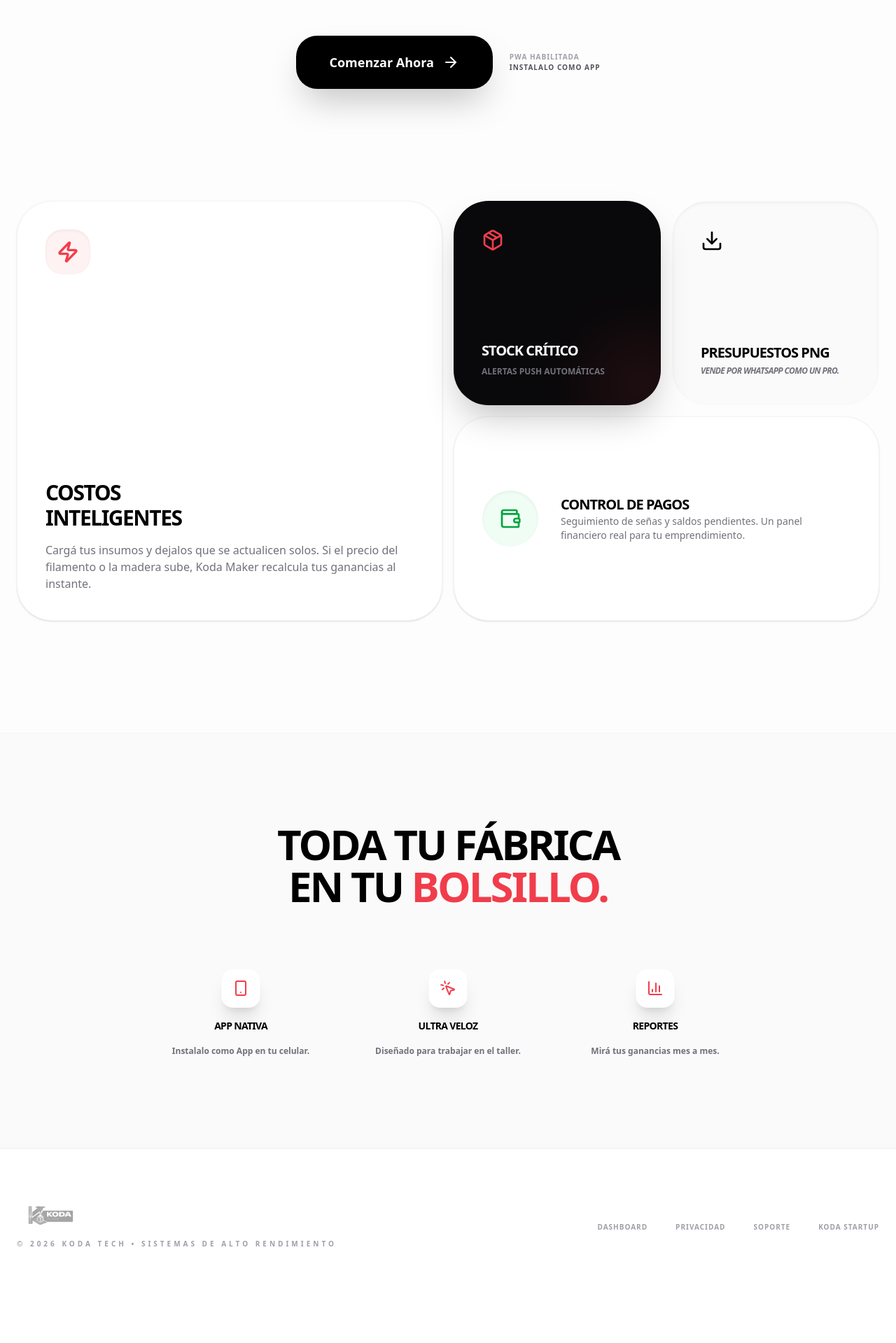
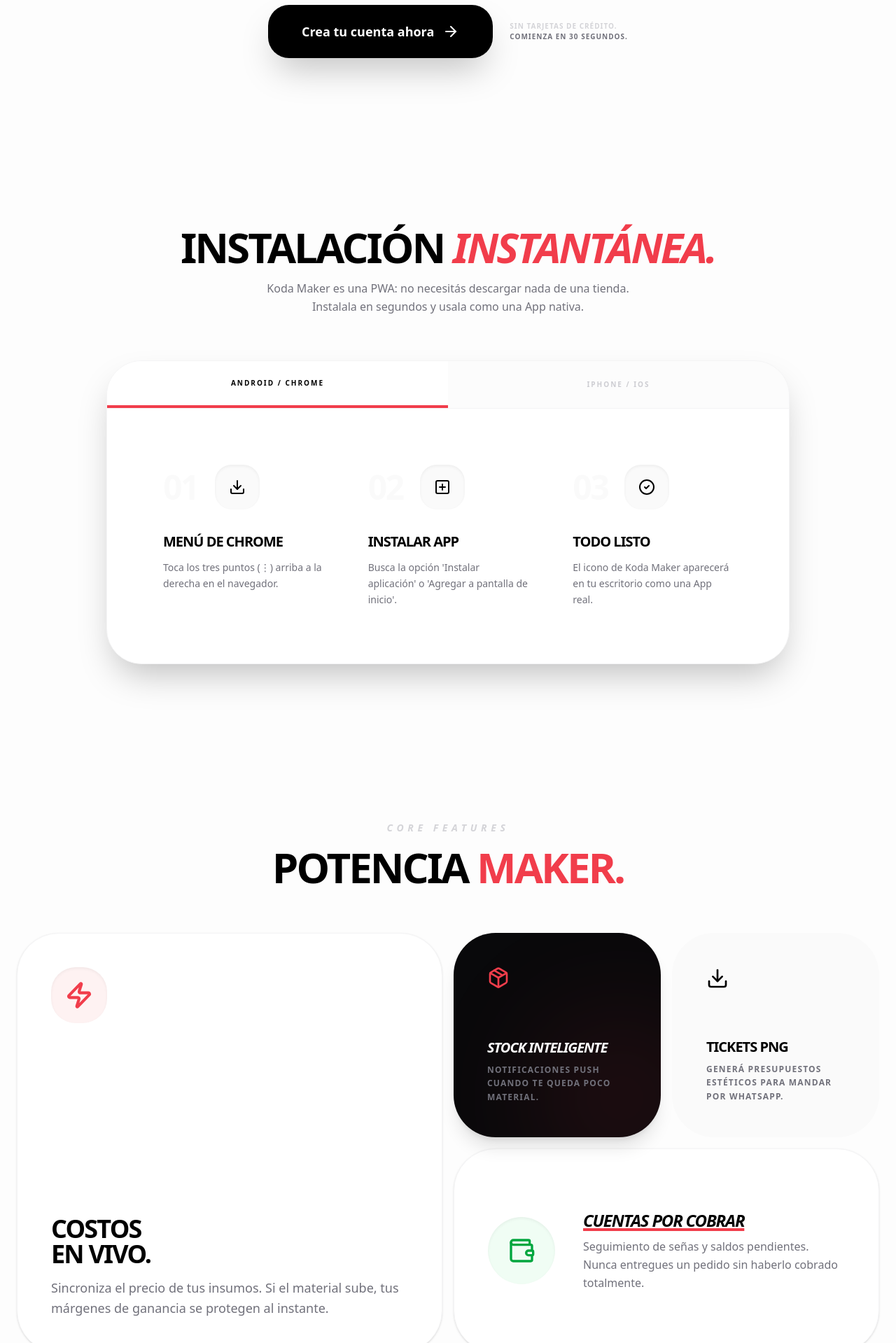
Before and after one commit to koda-tec/koda-maker, a Next.js app: page / in a window 1280 px wide. Shown: the part 700-2619 px from the top of the page at 70% size. Before the commit the page ends 2565 px from the top, so only its background shows below. Built offline with nearby package versions, Linux system fonts and the light colour scheme.

Commit message:
Add instucciones PWA en Home Page

```diff
--- a/src/app/page.tsx
+++ b/src/app/page.tsx
@@ -1,30 +1,37 @@
+"use client"
+import { useState } from "react";
 import Link from "next/link";
 import {
   Zap,
   BarChart3,
   Package,
-  Box,
   ShieldCheck,
   ChevronRight,
   Download,
   MousePointerClick,
   Smartphone,
   Wallet,
+  ArrowRight,
+  Share,
+  PlusSquare,
   CheckCircle2,
-  ArrowRight
+  Box
 } from "lucide-react";
 
 export default function Home() {
+  const [tab, setTab] = useState<'android' | 'ios'>('android');
+
   return (
     <div className="flex flex-col min-h-screen bg-[#FDFDFD] text-black font-sans selection:bg-accent selection:text-white">
 
-      {/* NAVBAR FIJO */}
+      {/* NAVBAR PROFESIONAL */}
       <nav className="fixed top-0 w-full z-50 bg-white/80 backdrop-blur-md border-b border-gray-100">
         <div className="max-w-7xl mx-auto px-6 h-20 flex justify-between items-center">
+          {/* Logo Full de Koda Maker */}
           <img src="/logo-full.png" alt="Koda Maker" className="h-10 md:h-12 object-contain" />
 
           <div className="flex items-center gap-6">
-            <Link href="/login?mode=login" className="hidden md:block text-xs font-black uppercase tracking-widest text-zinc-500 hover:text-black transition-colors">
+            <Link href="/login?mode=login" className="hidden md:block text-[10px] font-black uppercase tracking-[0.2em] text-zinc-400 hover:text-black transition-colors">
               Iniciar Sesión
             </Link>
             <Link
@@ -37,117 +44,179 @@ export default function Home() {
         </div>
       </nav>
 
-      {/* HERO SECTION */}
-      <main className="flex-1 pt-32 md:pt-48">
-        <div className="max-w-7xl mx-auto px-6 text-center space-y-10">
+      {/* CONTENIDO PRINCIPAL */}
+      <main className="flex-1">
 
-          <div className="inline-flex items-center gap-2 bg-zinc-100 px-4 py-2 rounded-full mb-4">
+        {/* SECCIÓN HERO */}
+        <section className="pt-32 md:pt-56 pb-20 px-6 text-center space-y-10">
+          <div className="inline-flex items-center gap-2 bg-zinc-100 px-4 py-2 rounded-full mb-4 animate-in fade-in slide-in-from-top duration-1000">
             <ShieldCheck className="w-4 h-4 text-accent" />
-            <span className="text-[10px] font-black uppercase tracking-widest text-zinc-500">Sistema de Gestión para Fabricantes</span>
+            <span className="text-[10px] font-black uppercase tracking-widest text-zinc-500">Professional Maker Suite — v1.0</span>
           </div>
 
           <h1 className="text-6xl md:text-9xl font-black tracking-tighter leading-[0.85] uppercase max-w-5xl mx-auto text-black">
-            Llevá tu taller <br />
-            <span className="text-accent italic">al próximo nivel.</span>
+            Gestionar es <br />
+            <span className="text-accent italic">crear valor.</span>
           </h1>
 
           <p className="text-lg md:text-xl text-zinc-500 max-w-2xl mx-auto font-medium leading-relaxed">
-            La plataforma integral para emprendedores de 3D y Láser.
+            La infraestructura digital definitiva para emprendedores de 3D y Láser.
             Controlá tus costos, automatizá tu stock y profesionalizá tus presupuestos.
           </p>
 
           <div className="flex flex-col sm:flex-row justify-center items-center gap-6 pt-10">
             <Link
               href="/login?mode=register"
-              className="group px-12 py-6 bg-black text-white rounded-[30px] font-black text-lg shadow-2xl hover:bg-accent transition-all flex items-center gap-3"
+              className="group px-12 py-6 bg-black text-white rounded-[30px] font-black text-lg shadow-2xl hover:bg-accent transition-all flex items-center gap-3 active:scale-95"
             >
-              Comenzar Ahora
+              Crea tu cuenta ahora
               <ArrowRight className="group-hover:translate-x-1 transition-transform" />
             </Link>
-            <div className="text-left">
-                <p className="text-[10px] font-black uppercase tracking-widest text-zinc-400">PWA Habilitada</p>
-                <p className="text-[10px] font-black uppercase tracking-widest text-zinc-600">Instalalo como App</p>
+            <div className="text-left hidden md:block">
+                <p className="text-[10px] font-black uppercase tracking-widest text-zinc-300">Sin tarjetas de crédito.</p>
+                <p className="text-[10px] font-black uppercase tracking-widest text-zinc-500">Comienza en 30 segundos.</p>
             </div>
           </div>
-        </div>
+        </section>
 
-        {/* BENTO GRID DE FUNCIONALIDADES */}
-        <section className="max-w-7xl mx-auto px-6 pt-40">
-            <div className="grid grid-cols-1 md:grid-cols-4 md:grid-rows-2 gap-4 h-auto md:h-150">
+        {/* GUÍA DE INSTALACIÓN PWA */}
+        <section className="max-w-5xl mx-auto px-6 pt-40 space-y-16">
+            <div className="text-center space-y-4">
+                <h2 className="text-4xl md:text-6xl font-black tracking-tighter uppercase leading-none">Instalación <span className="text-accent italic">instantánea.</span></h2>
+                <p className="text-zinc-500 font-medium max-w-xl mx-auto text-sm md:text-base leading-relaxed">
+                    Koda Maker es una PWA: no necesitás descargar nada de una tienda. Instalala en segundos y usala como una App nativa.
+                </p>
+            </div>
 
-                {/* Card Grande: Costos */}
-                <div className="md:col-span-2 md:row-span-2 bg-white border border-zinc-100 p-10 rounded-[50px] shadow-sm flex flex-col justify-between group hover:shadow-xl transition-all">
-                    <div className="w-16 h-16 bg-red-50 rounded-3xl flex items-center justify-center text-accent mb-8 shadow-inner">
-                        <Zap size={32} strokeWidth={2.5} />
-                    </div>
-                    <div>
-                        <h3 className="text-3xl font-black uppercase tracking-tighter mb-4">Costos <br/> Inteligentes</h3>
-                        <p className="text-zinc-500 font-medium">Cargá tus insumos y dejalos que se actualicen solos. Si el precio del filamento o la madera sube, Koda Maker recalcula tus ganancias al instante.</p>
-                    </div>
+            <div className="bg-white border border-zinc-100 rounded-[50px] shadow-2xl overflow-hidden">
+                {/* Selector de Pestañas */}
+                <div className="flex border-b border-zinc-100 bg-zinc-50/50">
+                    <button
+                        onClick={() => setTab('android')}
+                        className={`flex-1 py-6 font-black uppercase text-[10px] tracking-[0.2em] transition-all ${tab === 'android' ? 'bg-white text-black border-b-4 border-accent' : 'text-zinc-400 opacity-50'}`}
+                    >
+                        Android / Chrome
+                    </button>
+                    <button
+                        onClick={() => setTab('ios')}
+                        className={`flex-1 py-6 font-black uppercase text-[10px] tracking-[0.2em] transition-all ${tab === 'ios' ? 'bg-white text-black border-b-4 border-accent' : 'text-zinc-400 opacity-50'}`}
+                    >
+                        iPhone / iOS
+                    </button>
                 </div>
 
-                {/* Card: Stock */}
-                <div className="bg-zinc-950 p-10 rounded-[50px] text-white flex flex-col justify-between relative overflow-hidden group shadow-2xl">
-                    <Package className="text-accent relative z-10" size={32} />
-                    <div className="relative z-10">
-                        <h3 className="text-xl font-black uppercase tracking-tighter">Stock Crítico</h3>
-                        <p className="text-zinc-500 text-xs mt-2 uppercase font-bold">Alertas Push automáticas</p>
-                    </div>
-                    <div className="absolute -right-5 -bottom-5 w-24 h-24 bg-accent rounded-full blur-[60px] opacity-30" />
-                </div>
-
-                {/* Card: WhatsApp */}
-                <div className="bg-zinc-50 p-10 rounded-[50px] flex flex-col justify-between group hover:bg-white border border-transparent hover:border-zinc-100 transition-all shadow-inner">
-                    <Download className="text-black" size={32} />
-                    <div>
-                        <h3 className="text-xl font-black uppercase tracking-tighter leading-none mb-2">Presupuestos PNG</h3>
-                        <p className="text-zinc-500 text-xs font-bold uppercase tracking-tighter italic">Vende por WhatsApp como un Pro.</p>
-                    </div>
-                </div>
-
-                {/* Card: Finanzas */}
-                <div className="md:col-span-2 bg-white border border-zinc-100 p-10 rounded-[50px] flex flex-col md:flex-row items-center gap-8 shadow-sm group hover:border-accent transition-all">
-                    <div className="w-20 h-20 bg-green-50 rounded-full flex items-center justify-center text-green-600 shrink-0 shadow-inner">
-                        <Wallet size={32} />
-                    </div>
-                    <div>
-                        <h3 className="text-xl font-black uppercase tracking-tighter">Control de Pagos</h3>
-                        <p className="text-zinc-500 text-sm font-medium">Seguimiento de señas y saldos pendientes. Un panel financiero real para tu emprendimiento.</p>
+                {/* Pasos dinámicos */}
+                <div className="p-10 md:p-20">
+                    <div className="grid grid-cols-1 md:grid-cols-3 gap-16">
+                        {tab === 'android' ? (
+                            <>
+                                <InstallStep num="01" icon={<Download />} title="Menú de Chrome" desc="Toca los tres puntos (⋮) arriba a la derecha en el navegador." />
+                                <InstallStep num="02" icon={<PlusSquare />} title="Instalar App" desc="Busca la opción 'Instalar aplicación' o 'Agregar a pantalla de inicio'." />
+                                <InstallStep num="03" icon={<CheckCircle2 />} title="Todo listo" desc="El icono de Koda Maker aparecerá en tu escritorio como una App real." />
+                            </>
+                        ) : (
+                            <>
+                                <InstallStep num="01" icon={<Share />} title="Compartir" desc="En Safari, toca el icono de compartir (el cuadrado con la flecha) abajo." />
+                                <InstallStep num="02" icon={<PlusSquare />} title="Pantalla de Inicio" desc="Deslizá hacia abajo y seleccioná 'Agregar a la pantalla de inicio'." />
+                                <InstallStep num="03" icon={<CheckCircle2 />} title="Confirmar" desc="Toca 'Agregar' arriba a la derecha y disfruta de la experiencia nativa." />
+                            </>
+                        )}
                     </div>
                 </div>
             </div>
         </section>
 
-        {/* SECCIÓN MÓVIL / PWA */}
-        <section className="bg-zinc-50 mt-40 py-32 border-y border-zinc-100">
-            <div className="max-w-4xl mx-auto px-6 text-center space-y-12">
-                <h2 className="text-4xl md:text-6xl font-black tracking-tighter uppercase leading-none">
-                    Toda tu fábrica <br /> en tu <span className="text-accent">bolsillo.</span>
-                </h2>
-                <div className="grid grid-cols-1 md:grid-cols-3 gap-10 pt-10 text-center">
-                    <FeatureItem icon={<Smartphone />} title="App Nativa" desc="Instalalo como App en tu celular." />
-                    <FeatureItem icon={<MousePointerClick />} title="Ultra Veloz" desc="Diseñado para trabajar en el taller." />
-                    <FeatureItem icon={<BarChart3 />} title="Reportes" desc="Mirá tus ganancias mes a mes." />
+        {/* BENTO GRID DE FUNCIONALIDADES */}
+        <section className="max-w-7xl mx-auto px-6 pt-56 space-y-16">
+            <div className="text-center">
+                <h3 className="font-black uppercase text-sm tracking-[0.4em] text-zinc-300 italic mb-4">Core Features</h3>
+                <h2 className="text-4xl md:text-6xl font-black uppercase tracking-tighter">Potencia <span className="text-accent">Maker.</span></h2>
+            </div>
+
+            <div className="grid grid-cols-1 md:grid-cols-4 md:grid-rows-2 gap-4 h-auto md:h-150">
+                {/* Costos */}
+                <div className="md:col-span-2 md:row-span-2 bg-white border border-zinc-100 p-12 rounded-[60px] shadow-sm flex flex-col justify-between group hover:shadow-2xl transition-all">
+                    <div className="w-20 h-20 bg-red-50 rounded-[35px] flex items-center justify-center text-accent mb-10 shadow-inner">
+                        <Zap size={40} strokeWidth={2.5} />
+                    </div>
+                    <div>
+                        <h3 className="text-4xl font-black uppercase tracking-tighter mb-4 leading-none">Costos <br/> en vivo.</h3>
+                        <p className="text-zinc-500 font-medium text-lg leading-relaxed">Sincroniza el precio de tus insumos. Si el material sube, tus márgenes de ganancia se protegen al instante.</p>
+                    </div>
+                </div>
+
+                {/* Stock */}
+                <div className="bg-zinc-950 p-12 rounded-[60px] text-white flex flex-col justify-between relative overflow-hidden group shadow-xl">
+                    <Package className="text-accent relative z-10" size={32} />
+                    <div className="relative z-10">
+                        <h3 className="text-xl font-black uppercase tracking-tighter italic">Stock Inteligente</h3>
+                        <p className="text-zinc-500 text-xs mt-2 font-bold uppercase tracking-widest leading-relaxed">Notificaciones push cuando te queda poco material.</p>
+                    </div>
+                    <div className="absolute -right-10 -bottom-10 w-48 h-48 bg-accent rounded-full blur-[100px] opacity-20" />
+                </div>
+
+                {/* Tickets */}
+                <div className="bg-zinc-50 p-12 rounded-[60px] flex flex-col justify-between group hover:bg-white border border-transparent hover:border-zinc-100 transition-all">
+                    <Download className="text-black" size={32} />
+                    <div>
+                        <h3 className="text-xl font-black uppercase tracking-tighter">Tickets PNG</h3>
+                        <p className="text-zinc-500 text-xs mt-2 font-bold uppercase tracking-widest leading-relaxed">Generá presupuestos estéticos para mandar por WhatsApp.</p>
+                    </div>
+                </div>
+
+                {/* Pagos */}
+                <div className="md:col-span-2 bg-white border border-zinc-100 p-12 rounded-[60px] flex flex-col md:flex-row items-center gap-10 shadow-sm">
+                    <div className="w-24 h-24 bg-green-50 rounded-full flex items-center justify-center text-green-600 shrink-0 shadow-inner">
+                        <Wallet size={40} />
+                    </div>
+                    <div>
+                        <h3 className="text-2xl font-black uppercase tracking-tighter mb-2 italic underline decoration-accent decoration-4">Cuentas por Cobrar</h3>
+                        <p className="text-zinc-500 font-medium leading-relaxed">Seguimiento de señas y saldos pendientes. Nunca entregues un pedido sin haberlo cobrado totalmente.</p>
+                    </div>
                 </div>
             </div>
         </section>
+
+        {/* SECCIÓN MÓVIL SPEED */}
+        <section className="bg-zinc-950 mt-56 py-40 relative overflow-hidden">
+            <div className="max-w-4xl mx-auto px-6 text-center space-y-12 relative z-10">
+                <h2 className="text-5xl md:text-8xl font-black tracking-tighter uppercase leading-[0.85] text-white">
+                    Toda tu fábrica <br /> en tu <span className="text-accent italic">bolsillo.</span>
+                </h2>
+                <div className="grid grid-cols-1 md:grid-cols-3 gap-12 pt-16">
+                    <div className="space-y-4">
+                        <Smartphone className="text-accent mx-auto" size={40} />
+                        <h4 className="text-white font-black uppercase tracking-tighter">PWA Nativa</h4>
+                    </div>
+                    <div className="space-y-4">
+                        <MousePointerClick className="text-accent mx-auto" size={40} />
+                        <h4 className="text-white font-black uppercase tracking-tighter">Ultra Veloz</h4>
+                    </div>
+                    <div className="space-y-4">
+                        <BarChart3 className="text-accent mx-auto" size={40} />
+                        <h4 className="text-white font-black uppercase tracking-tighter">Analíticas</h4>
+                    </div>
+                </div>
+            </div>
+            <div className="absolute top-0 left-1/2 -translate-x-1/2 w-full h-full bg-accent/5 blur-[120px] rounded-full" />
+        </section>
       </main>
 
-      {/* FOOTER - PROTEGIDO CONTRA HYDRATION ERRORS */}
-      <footer className="py-20 bg-white border-t border-zinc-100">
-        <div className="max-w-7xl mx-auto px-6 flex flex-col md:flex-row justify-between items-center gap-12 text-center md:text-left">
+      {/* FOOTER PROFESIONAL */}
+      <footer className="py-24 bg-white border-t border-zinc-100">
+        <div className="max-w-7xl mx-auto px-6 flex flex-col md:flex-row justify-between items-center gap-16 text-center md:text-left">
           <div className="space-y-4">
-            <img src="/logo-full.png" alt="Koda Maker" className="h-8 mx-auto md:mx-0 opacity-40 grayscale hover:grayscale-0 transition-all" />
-            <p className="text-[10px] font-black text-zinc-400 uppercase tracking-[0.4em]" suppressHydrationWarning>
+            <img src="/logo-full.png" alt="Koda Maker" className="h-10 mx-auto md:mx-0 opacity-40 grayscale hover:grayscale-0 transition-all duration-500" />
+            <p className="text-[10px] font-black text-zinc-400 uppercase tracking-[0.5em] italic" suppressHydrationWarning>
               © {new Date().getFullYear()} KODA TECH • SISTEMAS DE ALTO RENDIMIENTO
             </p>
           </div>
 
-          <div className="flex flex-wrap justify-center gap-10">
+          <div className="flex flex-wrap justify-center gap-12">
             <FooterLink label="Dashboard" href="/dashboard" />
             <FooterLink label="Privacidad" href="/privacidad" />
             <FooterLink label="Soporte" href="/soporte" />
-            <FooterLink label="Koda Startup" href="https://kodatec.app/" />
+            <a href="https://kodatec.app/" target="_blank" className="text-[10px] font-black uppercase tracking-widest text-zinc-400 hover:text-accent transition-colors">Koda Startup</a>
           </div>
         </div>
       </footer>
@@ -155,22 +224,27 @@ export default function Home() {
   );
 }
 
-// COMPONENTES AUXILIARES PARA LIMPIEZA DE CÓDIGO
-function FeatureItem({ icon, title, desc }: { icon: any, title: string, desc: string }) {
+// COMPONENTES AUXILIARES PARA LIMPIEZA
+function InstallStep({ num, icon, title, desc }: { num: string, icon: any, title: string, desc: string }) {
     return (
-        <div className="space-y-4 flex flex-col items-center group">
-            <div className="w-14 h-14 bg-white shadow-xl rounded-2xl flex items-center justify-center text-accent border border-zinc-50 group-hover:scale-110 transition-transform">
-                {icon}
+        <div className="space-y-8 flex flex-col items-center md:items-start text-center md:text-left group cursor-default">
+            <div className="flex items-center gap-6">
+                <span className="text-5xl font-black text-zinc-50 group-hover:text-accent/10 transition-colors leading-none tracking-tighter">{num}</span>
+                <div className="p-5 bg-zinc-50 rounded-3xl text-black group-hover:bg-accent group-hover:text-white transition-all shadow-inner group-hover:rotate-6">
+                    {icon}
+                </div>
             </div>
-            <h4 className="font-black uppercase text-sm tracking-tighter">{title}</h4>
-            <p className="text-zinc-500 text-xs font-bold leading-relaxed px-4">{desc}</p>
+            <div className="space-y-3">
+                <h4 className="font-black uppercase text-xl tracking-tighter text-black">{title}</h4>
+                <p className="text-zinc-500 text-sm font-medium leading-relaxed">{desc}</p>
+            </div>
         </div>
     )
 }
 
 function FooterLink({ label, href }: { label: string, href: string }) {
     return (
-        <Link href={href} className="text-[10px] font-black uppercase tracking-widest text-zinc-400 hover:text-accent transition-colors">
+        <Link href={href} className="text-[10px] font-black uppercase tracking-widest text-zinc-400 hover:text-accent transition-all hover:translate-y-0.5">
             {label}
         </Link>
     )
```
